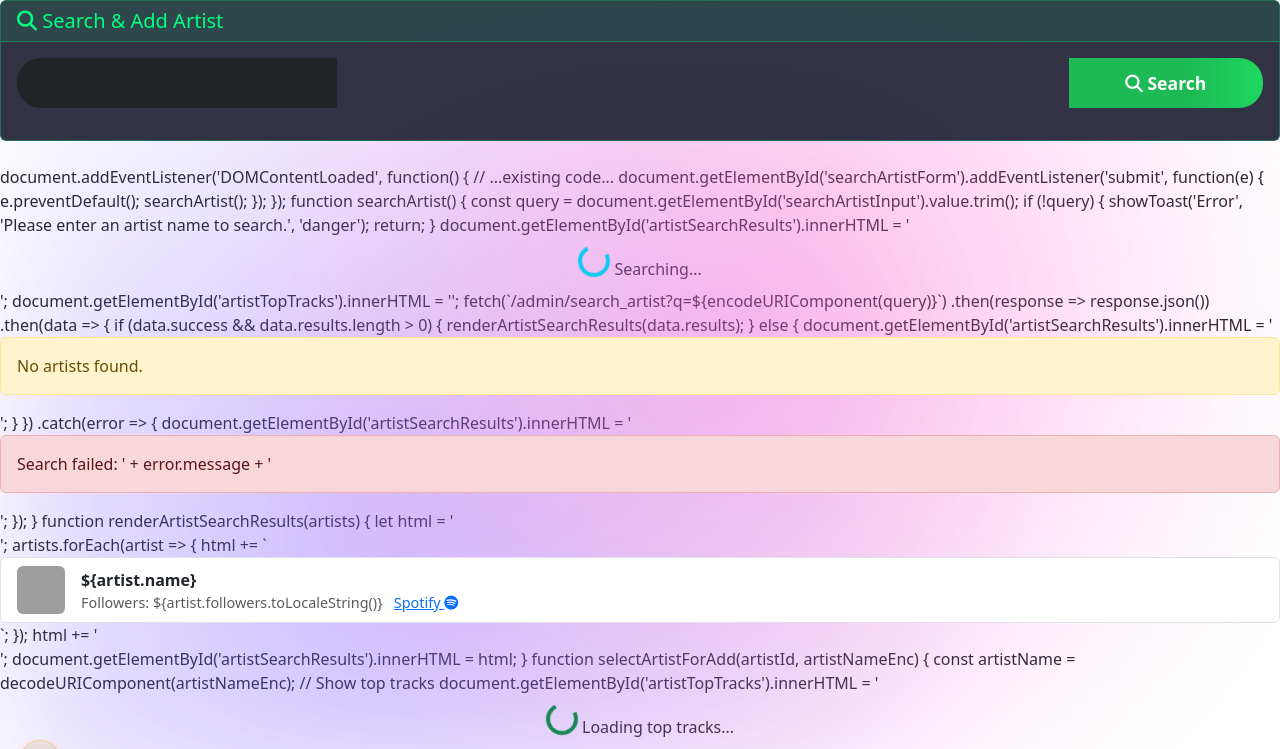
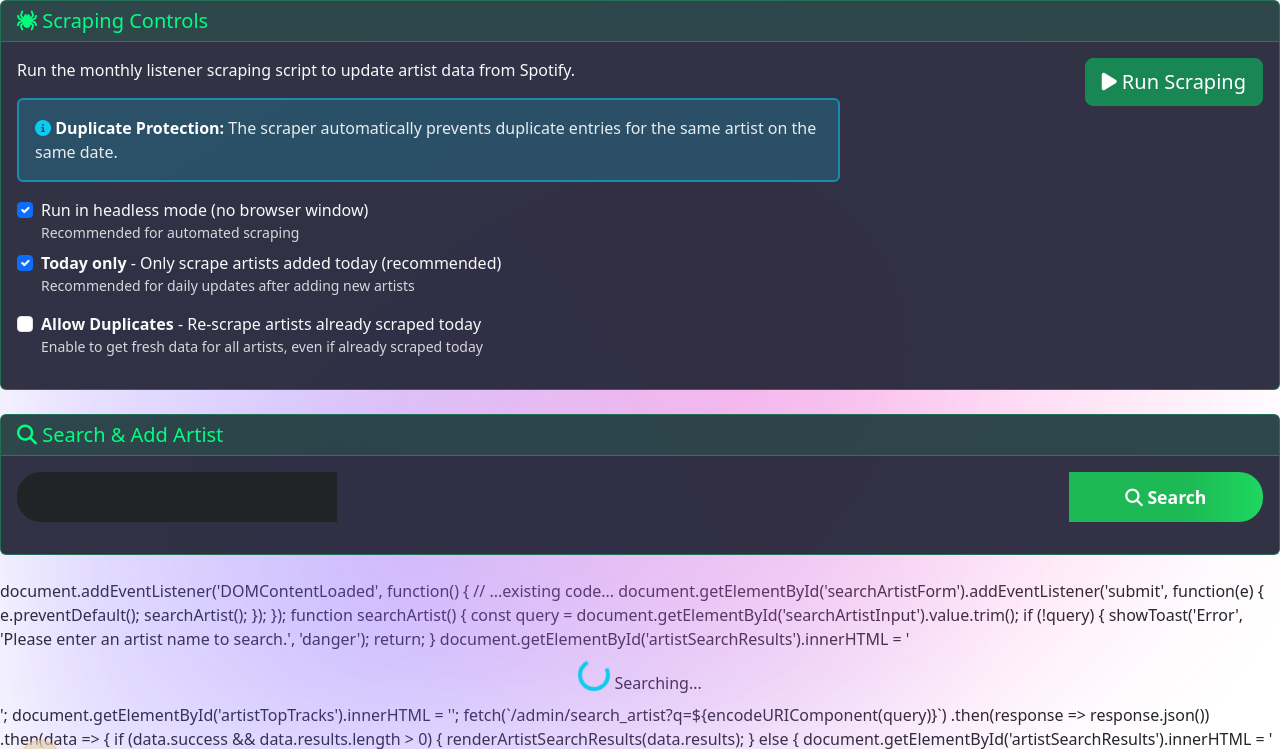
Before and after one commit to jason-donner/spotify-monthly-listener-extract, a Flask app: page /admin/ in a window 1280 px wide. Shown: the top 749 px of the page. Run offline with Flask 3, Linux system fonts and the light colour scheme; the visitor is signed in with stand-in values (Sample User, id 1); parts of the project's set-up code (start-up, migrations or seed data) failed here and were passed over; some libraries are stand-ins or nearby versions; grey boxes are pictures that could not be loaded.

Commit message:
feat: Add scraping controls and artist management features in admin panel

```diff
--- a/webapp/templates/admin.html
+++ b/webapp/templates/admin.html
@@ -1,3 +1,104 @@
+            <!-- Scraping Controls Section -->
+            <div class="card mb-4" style="background: rgba(40, 40, 60, 0.95); border: 1px solid rgba(0, 255, 127, 0.3);">
+                <div class="card-header" style="background: rgba(0, 255, 127, 0.1); border-bottom: 1px solid rgba(0, 255, 127, 0.3);">
+                    <h5 class="mb-0" style="color: #00ff7f;">
+                        <i class="fas fa-spider"></i> Scraping Controls
+                    </h5>
+                </div>
+                <div class="card-body">
+                    <div class="row">
+                        <div class="col-md-8">
+                            <p class="text-light">Run the monthly listener scraping script to update artist data from Spotify.</p>
+                            <div class="alert alert-info" role="alert" style="background-color: rgba(13, 202, 240, 0.2); border-color: rgba(13, 202, 240, 0.5); color: #ffffff; border-width: 2px;">
+                                <i class="fas fa-info-circle" style="color: #0dcaf0;"></i> <strong style="color: #ffffff;">Duplicate Protection:</strong> <span style="color: #e9ecef;">The scraper automatically prevents duplicate entries for the same artist on the same date.</span>
+                            </div>
+                            <div class="form-check mb-2">
+                                <input class="form-check-input" type="checkbox" id="headlessMode" checked>
+                                <label class="form-check-label text-light" for="headlessMode">
+                                    Run in headless mode (no browser window)
+                                </label>
+                                <small class="text-white d-block" style="opacity: 0.8;">Recommended for automated scraping</small>
+                            </div>
+                            <div class="form-check mb-3">
+                                <input class="form-check-input" type="checkbox" id="todayOnlyMode" checked>
+                                <label class="form-check-label text-light" for="todayOnlyMode">
+                                    <strong>Today only</strong> - Only scrape artists added today (recommended)
+                                </label>
+                                <small class="text-white d-block" style="opacity: 0.8;">Recommended for daily updates after adding new artists</small>
+                            </div>
+                            <div class="form-check mb-3">
+                                <input class="form-check-input" type="checkbox" id="allowDuplicatesMode">
+                                <label class="form-check-label text-light" for="allowDuplicatesMode">
+                                    <strong>Allow Duplicates</strong> - Re-scrape artists already scraped today
+                                </label>
+                                <small class="text-white d-block" style="opacity: 0.8;">Enable to get fresh data for all artists, even if already scraped today</small>
+                            </div>
+                        </div>
+                        <div class="col-md-4 text-end">
+                            <button id="runScrapingBtn" class="btn btn-success btn-lg" onclick="runScraping()">
+                                <i class="fas fa-play"></i> Run Scraping
+                            </button>
+                        </div>
+                    </div>
+                    <!-- Scraping Status -->
+                    <div id="scrapingStatus" style="display: none;" class="mt-3">
+                        <div class="alert alert-info" id="scrapingAlert">
+                            <div class="d-flex align-items-center">
+                                <div class="spinner-border spinner-border-sm me-2" role="status" id="scrapingSpinner">
+                                    <span class="visually-hidden">Loading...</span>
+                                </div>
+                                <span id="scrapingStatusText">Starting scraping...</span>
+                            </div>
+                        </div>
+                        <!-- Progress Bar -->
+                        <div id="scrapingProgress" style="display: none;" class="mb-3">
+                            <div class="card" style="background: rgba(20, 20, 30, 0.95); border: 1px solid rgba(0, 255, 127, 0.3);">
+                                <div class="card-body p-3">
+                                    <div class="d-flex justify-content-between align-items-center mb-2">
+                                        <span class="text-light" id="progressLabel">Processing artists...</span>
+                                        <span class="text-light" id="progressCounter">0 / 0</span>
+                                    </div>
+                                    <div class="progress" style="height: 8px; background: rgba(40, 40, 60, 0.8);">
+                                        <div class="progress-bar"
+                                             id="progressBar"
+                                             role="progressbar"
+                                             style="width: 0%; background: linear-gradient(90deg, #1db954, #00ff7f);"
+                                             aria-valuenow="0"
+                                             aria-valuemin="0"
+                                             aria-valuemax="100">
+                                        </div>
+                                    </div>
+                                    <div class="mt-2">
+                                        <small class="text-muted" id="progressDetails">Initializing...</small>
+                                    </div>
+                                </div>
+                            </div>
+                        </div>
+                        <!-- Progress and Output -->
+                        <div id="scrapingOutput" style="display: none;">
+                            <div class="card" style="background: rgba(20, 20, 30, 0.95); border: 1px solid rgba(255, 255, 255, 0.1);">
+                                <div class="card-header">
+                                    <h6 class="mb-0 text-light">Scraping Output</h6>
+                                </div>
+                                <div class="card-body">
+                                    <pre id="scrapingOutputText" class="text-light" style="max-height: 300px; overflow-y: auto; font-size: 0.8rem;"></pre>
+                                </div>
+                            </div>
+                        </div>
+                        <!-- Error Output -->
+                        <div id="scrapingError" style="display: none;">
+                            <div class="card" style="background: rgba(20, 20, 30, 0.95); border: 1px solid rgba(220, 53, 69, 0.3);">
+                                <div class="card-header" style="background: rgba(220, 53, 69, 0.1);">
+                                    <h6 class="mb-0 text-danger">Error Output</h6>
+                                </div>
+                                <div class="card-body">
+                                    <pre id="scrapingErrorText" class="text-danger" style="max-height: 200px; overflow-y: auto; font-size: 0.8rem;"></pre>
+                                </div>
+                            </div>
+                        </div>
+                    </div>
+                </div>
+            </div>
             <!-- Search and Add Artist Section -->
             <div class="card mb-4" style="background: rgba(40, 40, 60, 0.95); border: 1px solid rgba(0, 255, 127, 0.3);">
                 <div class="card-header" style="background: rgba(0, 255, 127, 0.1); border-bottom: 1px solid rgba(0, 255, 127, 0.3);">
@@ -196,138 +297,70 @@ function processArtistDirectly() {
 }
 {% extends "base.html" %}
 
-{% block title %}Admin - Artist Suggestions{% endblock %}
+{% block title %}Admin - Artist Management{% endblock %}
 
 {% block content %}
-<!-- Bootstrap CSS -->
 <link href="https://cdn.jsdelivr.net/npm/bootstrap@5.3.0/dist/css/bootstrap.min.css" rel="stylesheet">
-<!-- Font Awesome for icons -->
 <link rel="stylesheet" href="https://cdnjs.cloudflare.com/ajax/libs/font-awesome/6.4.0/css/all.min.css">
-<!-- Bootstrap JS -->
 <script src="https://cdn.jsdelivr.net/npm/bootstrap@5.3.0/dist/js/bootstrap.bundle.min.js"></script>
 
 <div class="container mt-4" style="background: rgba(20, 20, 30, 0.95); border-radius: 12px; padding: 2rem; margin-top: 2rem;">
     <div class="row">
         <div class="col-12">
             <h1 class="mb-4" style="color: #00ff7f; text-align: center;">
-                🛠️ Admin Panel - Artist Suggestions
+                🛠️ Admin Panel - Artist Management
                 <button onclick="adminLogout()" class="btn btn-sm btn-outline-secondary float-end" style="font-size: 0.8rem;">
                     Logout
                 </button>
             </h1>
 
             <!-- Spotify Authentication Status -->
-            <div id="auth-status" class="alert" style="display: none;">
-                <!-- Content will be populated by JavaScript -->
-            </div>
+            <div id="auth-status" class="alert" style="display: none;"></div>
 
-            <div class="alert alert-info" style="background: rgba(0, 123, 255, 0.15); border: 1px solid rgba(0, 123, 255, 0.3); color: #87ceeb;">
-                <strong>Admin Controls:</strong> Review user-submitted artist suggestions and decide whether to follow them on Spotify or just add them to tracking.
-            </div>
-
-            <!-- Scraping Controls Section -->
+            <!-- Search and Add Artist Section -->
             <div class="card mb-4" style="background: rgba(40, 40, 60, 0.95); border: 1px solid rgba(0, 255, 127, 0.3);">
                 <div class="card-header" style="background: rgba(0, 255, 127, 0.1); border-bottom: 1px solid rgba(0, 255, 127, 0.3);">
                     <h5 class="mb-0" style="color: #00ff7f;">
-                        <i class="fas fa-spider"></i> Scraping Controls
+                        <i class="fas fa-search"></i> Search & Add Artist
                     </h5>
                 </div>
                 <div class="card-body">
-                    <div class="row">
-                        <div class="col-md-8">
-                            <p class="text-light">Run the monthly listener scraping script to update artist data from Spotify.</p>
-                            <div class="alert alert-info" role="alert" style="background-color: rgba(13, 202, 240, 0.2); border-color: rgba(13, 202, 240, 0.5); color: #ffffff; border-width: 2px;">
-                                <i class="fas fa-info-circle" style="color: #0dcaf0;"></i> <strong style="color: #ffffff;">Duplicate Protection:</strong> <span style="color: #e9ecef;">The scraper automatically prevents duplicate entries for the same artist on the same date.</span>
-                            </div>
-                            <div class="form-check mb-2">
-                                <input class="form-check-input" type="checkbox" id="headlessMode" checked>
-                                <label class="form-check-label text-light" for="headlessMode">
-                                    Run in headless mode (no browser window)
-                                </label>
-                                <small class="text-white d-block" style="opacity: 0.8;">Recommended for automated scraping</small>
-                            </div>
-                            <div class="form-check mb-3">
-                                <input class="form-check-input" type="checkbox" id="todayOnlyMode" checked>
-                                <label class="form-check-label text-light" for="todayOnlyMode">
-                                    <strong>Today only</strong> - Only scrape artists added today (recommended)
-                                </label>
-                                <small class="text-white d-block" style="opacity: 0.8;">Recommended for daily updates after adding new artists</small>
-                            </div>
-                            <div class="form-check mb-3">
-                                <input class="form-check-input" type="checkbox" id="allowDuplicatesMode">
-                                <label class="form-check-label text-light" for="allowDuplicatesMode">
-                                    <strong>Allow Duplicates</strong> - Re-scrape artists already scraped today
-                                </label>
-                                <small class="text-white d-block" style="opacity: 0.8;">Enable to get fresh data for all artists, even if already scraped today</small>
-                            </div>
+                    <form id="searchArtistForm" class="row g-3 mb-3">
+                        <div class="col-md-10">
+                            <input type="text" class="form-control" id="searchArtistInput" placeholder="Search for artist by name..." required>
                         </div>
-                        <div class="col-md-4 text-end">
-                            <button id="runScrapingBtn" class="btn btn-success btn-lg" onclick="runScraping()">
-                                <i class="fas fa-play"></i> Run Scraping
+                        <div class="col-md-2">
+                            <button type="submit" class="btn btn-info w-100">
+                                <i class="fas fa-search"></i> Search
                             </button>
                         </div>
-                    </div>
+                    </form>
+                    <div id="artistSearchResults"></div>
+                    <div id="artistTopTracks"></div>
+                </div>
+            </div>
 
-                    <!-- Scraping Status -->
-                    <div id="scrapingStatus" style="display: none;" class="mt-3">
-                        <div class="alert alert-info" id="scrapingAlert">
-                            <div class="d-flex align-items-center">
-                                <div class="spinner-border spinner-border-sm me-2" role="status" id="scrapingSpinner">
-                                    <span class="visually-hidden">Loading...</span>
-                                </div>
-                                <span id="scrapingStatusText">Starting scraping...</span>
-                            </div>
+            <!-- Process Artist Section -->
+            <div class="card mb-4" style="background: rgba(40, 40, 60, 0.95); border: 1px solid rgba(0, 255, 127, 0.3);">
+                <div class="card-header" style="background: rgba(0, 255, 127, 0.1); border-bottom: 1px solid rgba(0, 255, 127, 0.3);">
+                    <h5 class="mb-0" style="color: #00ff7f;">
+                        <i class="fas fa-sync-alt"></i> Process Artist
+                    </h5>
+                </div>
+                <div class="card-body">
+                    <form id="processArtistForm" class="row g-3">
+                        <div class="col-md-5">
+                            <input type="text" class="form-control" id="processArtistIdInput" placeholder="Spotify Artist ID or URL" required>
                         </div>
-
-                        <!-- Progress Bar -->
-                        <div id="scrapingProgress" style="display: none;" class="mb-3">
-                            <div class="card" style="background: rgba(20, 20, 30, 0.95); border: 1px solid rgba(0, 255, 127, 0.3);">
-                                <div class="card-body p-3">
-                                    <div class="d-flex justify-content-between align-items-center mb-2">
-                                        <span class="text-light" id="progressLabel">Processing artists...</span>
-                                        <span class="text-light" id="progressCounter">0 / 0</span>
-                                    </div>
-                                    <div class="progress" style="height: 8px; background: rgba(40, 40, 60, 0.8);">
-                                        <div class="progress-bar"
-                                             id="progressBar"
-                                             role="progressbar"
-                                             style="width: 0%; background: linear-gradient(90deg, #1db954, #00ff7f);"
-                                             aria-valuenow="0"
-                                             aria-valuemin="0"
-                                             aria-valuemax="100">
-                                        </div>
-                                    </div>
-                                    <div class="mt-2">
-                                        <small class="text-muted" id="progressDetails">Initializing...</small>
-                                    </div>
-                                </div>
-                            </div>
+                        <div class="col-md-5">
+                            <input type="text" class="form-control" id="processArtistNameInput" placeholder="Artist Name (optional)">
                         </div>
-
-                        <!-- Progress and Output -->
-                        <div id="scrapingOutput" style="display: none;">
-                            <div class="card" style="background: rgba(20, 20, 30, 0.95); border: 1px solid rgba(255, 255, 255, 0.1);">
-                                <div class="card-header">
-                                    <h6 class="mb-0 text-light">Scraping Output</h6>
-                                </div>
-                                <div class="card-body">
-                                    <pre id="scrapingOutputText" class="text-light" style="max-height: 300px; overflow-y: auto; font-size: 0.8rem;"></pre>
-                                </div>
-                            </div>
+                        <div class="col-md-2">
+                            <button type="submit" class="btn btn-primary w-100">
+                                <i class="fas fa-sync-alt"></i> Process
+                            </button>
                         </div>
-
-                        <!-- Error Output -->
-                        <div id="scrapingError" style="display: none;">
-                            <div class="card" style="background: rgba(20, 20, 30, 0.95); border: 1px solid rgba(220, 53, 69, 0.3);">
-                                <div class="card-header" style="background: rgba(220, 53, 69, 0.1);">
-                                    <h6 class="mb-0 text-danger">Error Output</h6>
-                                </div>
-                                <div class="card-body">
-                                    <pre id="scrapingErrorText" class="text-danger" style="max-height: 200px; overflow-y: auto; font-size: 0.8rem;"></pre>
-                                </div>
-                            </div>
-                        </div>
-                    </div>
+                    </form>
                 </div>
             </div>
 
```
